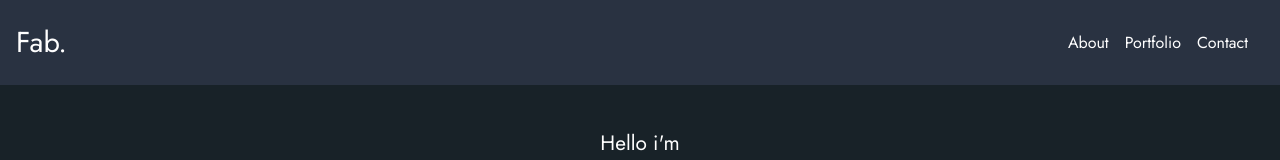
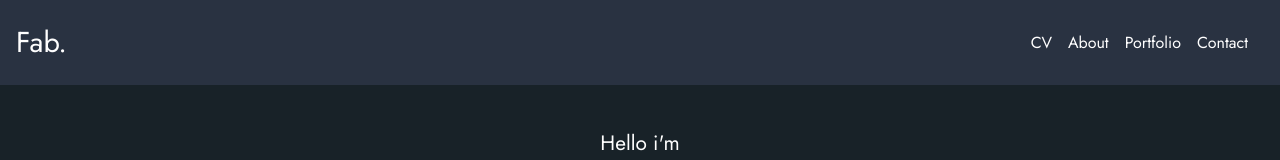
Before and after one commit to FabienCallot/fabcall-website, a React (Create React App) app: page / in a window 1280 px wide. Shown: the top 160 px of the page. Built offline with nearby package versions, Linux system fonts and the light colour scheme.

Commit message:
add cv link in navbar and correct hashlink to link in header

```diff
--- a/src/Components/Header/Header.jsx
+++ b/src/Components/Header/Header.jsx
@@ -1,4 +1,5 @@
 import React, { useState } from 'react';
+import { Link } from 'react-router-dom';
 import { HashLink } from 'react-router-hash-link';
 import Fabien from '../../Docs/portrait.avif';
 import { scrollToTop } from '../../utils/scrollToTop';
@@ -29,9 +30,7 @@ const Header = () => {
 
         <img src={Fabien} alt="face of Fabien" />
         <div className="header-button">
-          {/* TODO: choice to make an hashlink or link to another page for the cv*/}
-          <HashLink
-            smooth
+          <Link
             to="/cv"
             id={1}
             className={
@@ -43,7 +42,7 @@ const Header = () => {
             }}
           >
             CV
-          </HashLink>
+          </Link>
           <HashLink
             smooth
             to="/#about"
--- a/src/Components/Navbar/Navbar.jsx
+++ b/src/Components/Navbar/Navbar.jsx
@@ -3,6 +3,7 @@ import { NavLink } from 'react-router-dom';
 import { HashLink } from 'react-router-hash-link';
 import Hamburger from 'hamburger-react';
 import './Navbar.scss';
+import { Link } from 'react-router-dom';
 
 const Navbar = () => {
   const [isOpen, setIsOpen] = useState(false);
@@ -38,6 +39,9 @@ const Navbar = () => {
         </div>
       ) : (
         <div className="nav-right">
+          <Link className={'nav-right-link'} to={'/cv'}>
+            CV
+          </Link>
           <HashLink smooth to="/#about" className={'nav-right-link'}>
             About
           </HashLink>
```
Also changed, not shown: 1 other file (tests, documents, lock files or other folders).
